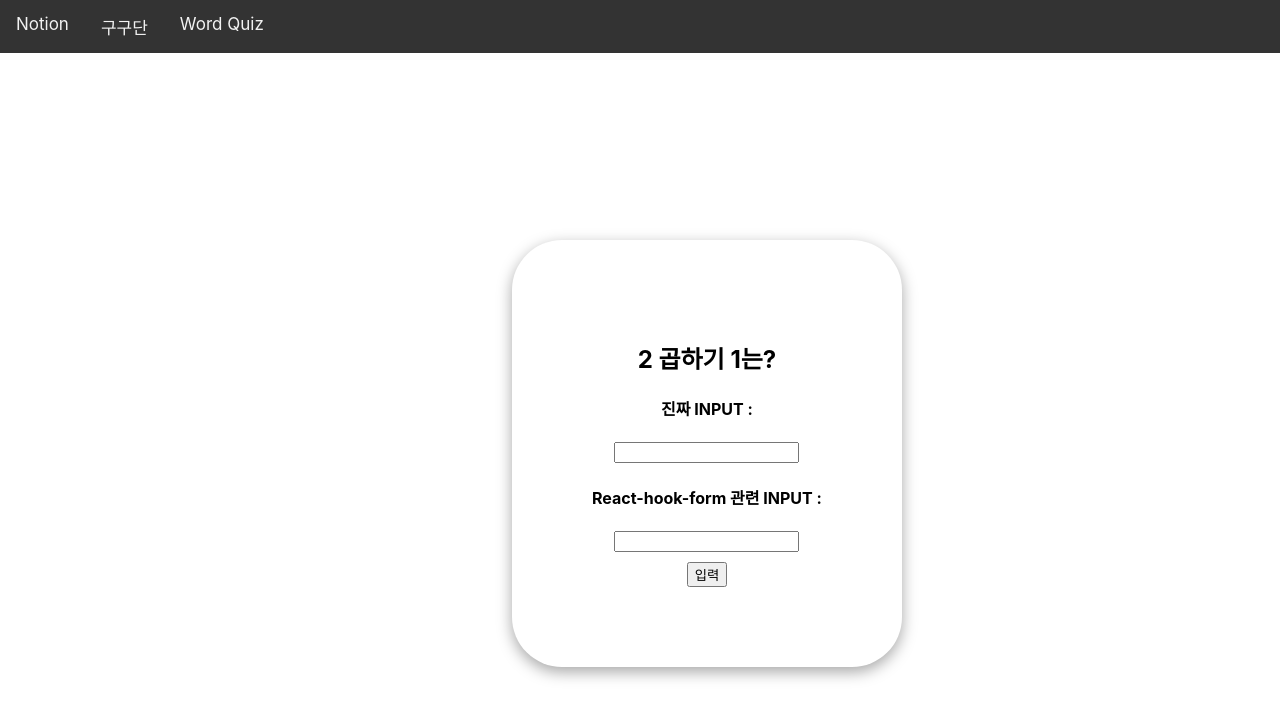
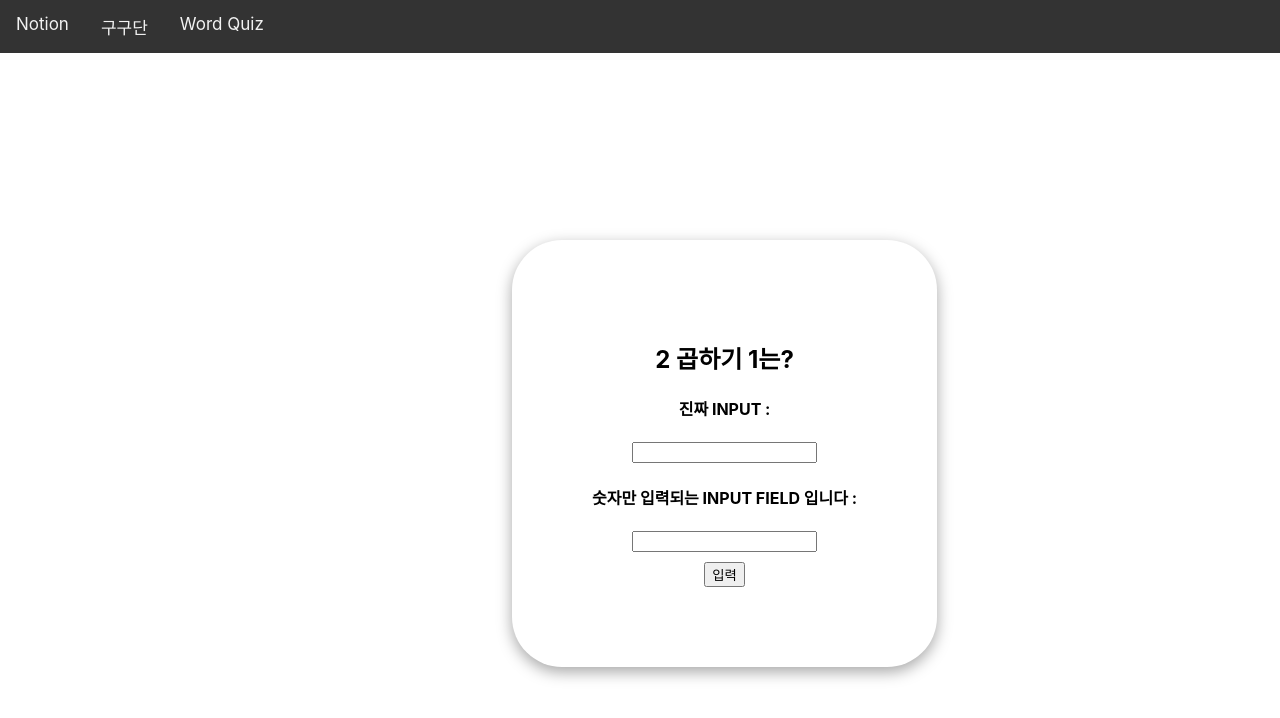
Before and after one commit to chaeyeon-vatech/skillup_day, a Next.js app: page /gugudan in a window 1280 px wide. Shown: the top 718 px of the page. Built offline with nearby package versions, Linux system fonts and the light colour scheme.

Commit message:
Modify Description

```diff
--- a/pages/gugudan/index.tsx
+++ b/pages/gugudan/index.tsx
@@ -76,8 +76,7 @@ const GugudanComponent: NextPage<ValueType> = values => {
                         {...register('ifNotNumberError')}
                     />
 
-                    <h4>React-hook-form 관련 INPUT : </h4>
-
+                    <h4>숫자만 입력되는 INPUT FIELD 입니다 : </h4>
                     <Controller
                         name={"hookformValue"}
                         control={control}
--- a/pages/wordquiz/index.tsx
+++ b/pages/wordquiz/index.tsx
@@ -67,7 +67,7 @@ const WordQuizComponent: NextPage = () => {
                     <input {...register('ifNotStringError')}/>
                     <div>{errors.ifNotStringError?.message}</div>
 
-                    <h4>React-hook-form 관련 INPUT : </h4>
+                    <h4>영어만 입력되는 INPUT FIELD 입니다 : </h4>
                     <Controller
                         name={"hookformValue"}
                         control={control}
```
